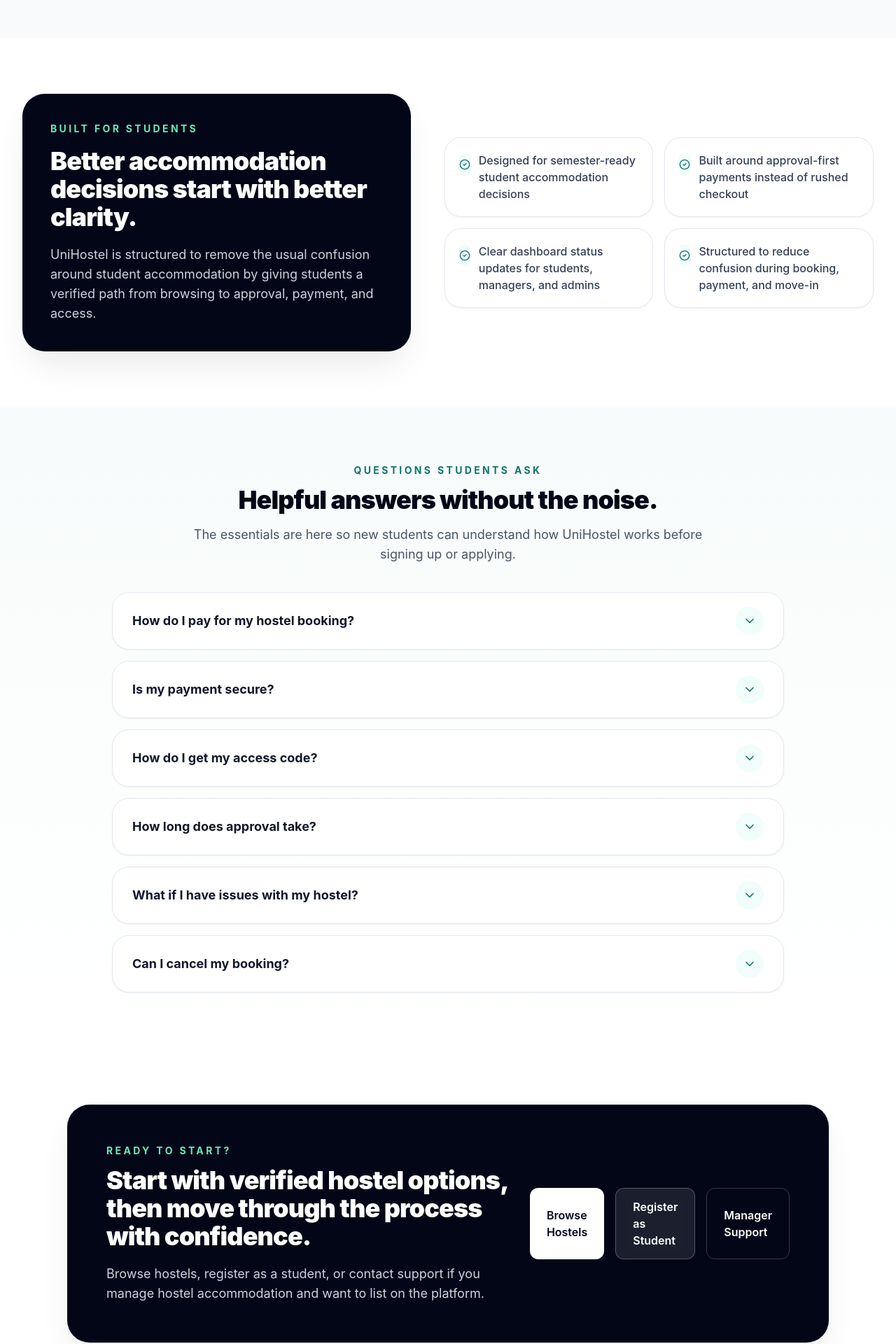
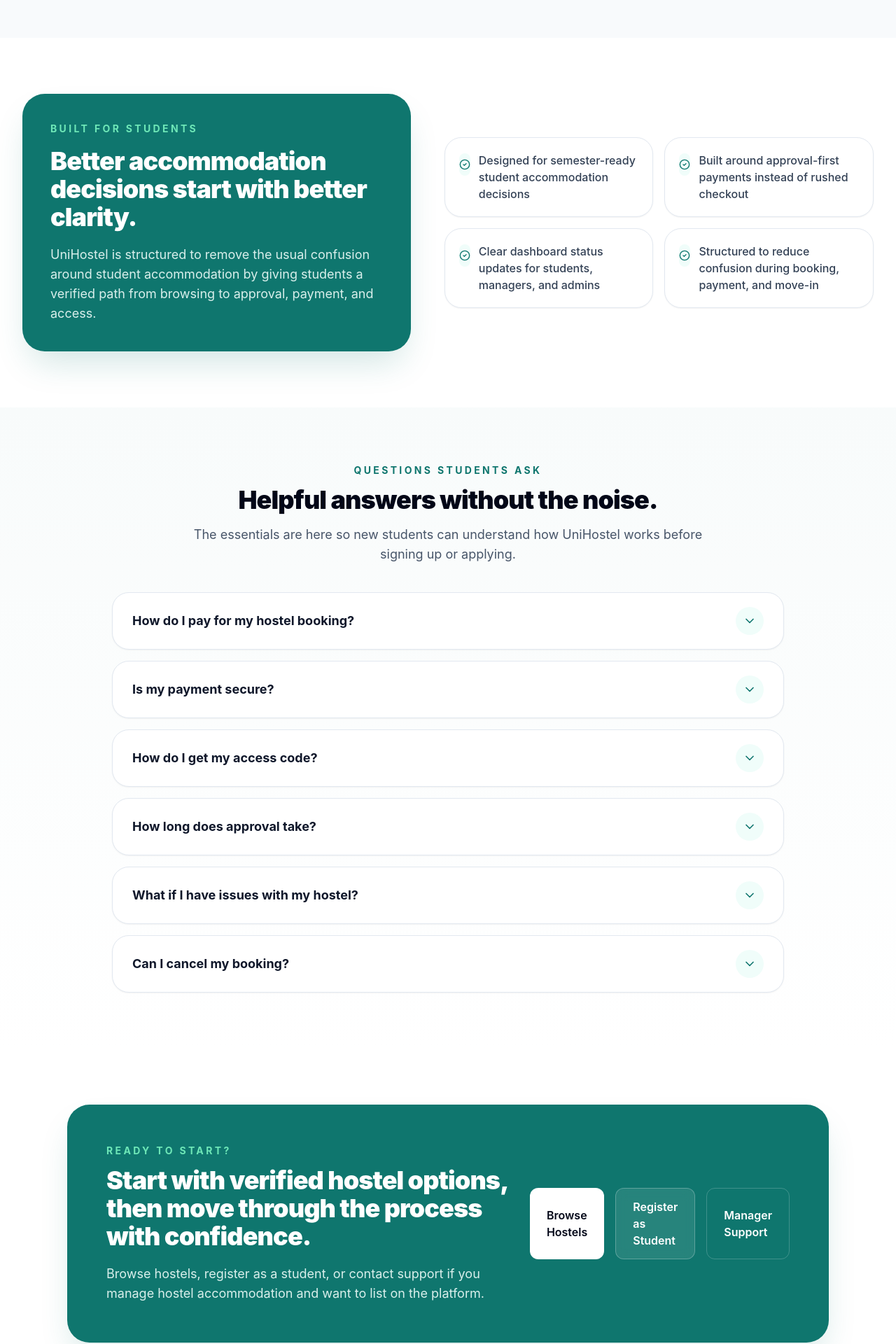
Before and after one commit to Mikedwin/UniHostel, a React (Vite) app in the folder frontend/: page / in a window 1280 px wide. Shown: the part 2100-4020 px from the top of the page at 70% size. Built offline with nearby package versions, Linux system fonts and the light colour scheme; no server answers.

Commit message:
Use brand color on landing highlight sections

```diff
--- a/frontend/src/pages/Landing.js
+++ b/frontend/src/pages/Landing.js
@@ -293,12 +293,12 @@ const Landing = () => {
       <section className="py-14 sm:py-16 lg:py-20 bg-white">
         <div className="max-w-7xl mx-auto px-4 sm:px-6 lg:px-8">
           <div className="grid grid-cols-1 lg:grid-cols-[0.95fr_1.05fr] gap-8 lg:gap-12 items-center">
-            <div className="rounded-[2rem] bg-slate-950 p-8 sm:p-10 text-white shadow-2xl shadow-slate-900/10">
+            <div className="rounded-[2rem] bg-primary-600 p-8 sm:p-10 text-white shadow-2xl shadow-primary-700/20">
               <p className="text-sm font-bold uppercase tracking-[0.24em] text-emerald-300">Built for students</p>
               <h2 className="mt-4 text-3xl sm:text-4xl font-black tracking-tight">
                 Better accommodation decisions start with better clarity.
               </h2>
-              <p className="mt-5 text-base sm:text-lg leading-8 text-slate-300">
+              <p className="mt-5 text-base sm:text-lg leading-8 text-teal-50/90">
                 UniHostel is structured to remove the usual confusion around student accommodation by giving students a verified path from browsing to approval, payment, and access.
               </p>
             </div>
@@ -366,14 +366,14 @@ const Landing = () => {
 
       <section className="py-14 sm:py-16 lg:py-20 bg-white">
         <div className="max-w-6xl mx-auto px-4 sm:px-6 lg:px-8">
-          <div className="overflow-hidden rounded-[2rem] bg-slate-950 px-6 py-10 sm:px-10 sm:py-12 lg:px-14 lg:py-14 text-white shadow-2xl shadow-slate-900/10">
+          <div className="overflow-hidden rounded-[2rem] bg-primary-600 px-6 py-10 sm:px-10 sm:py-12 lg:px-14 lg:py-14 text-white shadow-2xl shadow-primary-700/20">
             <div className="flex flex-col lg:flex-row lg:items-center lg:justify-between gap-8">
               <div className="max-w-2xl">
                 <p className="text-sm font-bold uppercase tracking-[0.24em] text-emerald-300">Ready to start?</p>
                 <h2 className="mt-3 text-3xl sm:text-4xl font-black tracking-tight">
                   Start with verified hostel options, then move through the process with confidence.
                 </h2>
-                <p className="mt-5 text-base sm:text-lg leading-8 text-slate-300">
+                <p className="mt-5 text-base sm:text-lg leading-8 text-teal-50/90">
                   Browse hostels, register as a student, or contact support if you manage hostel accommodation and want to list on the platform.
                 </p>
               </div>
```
